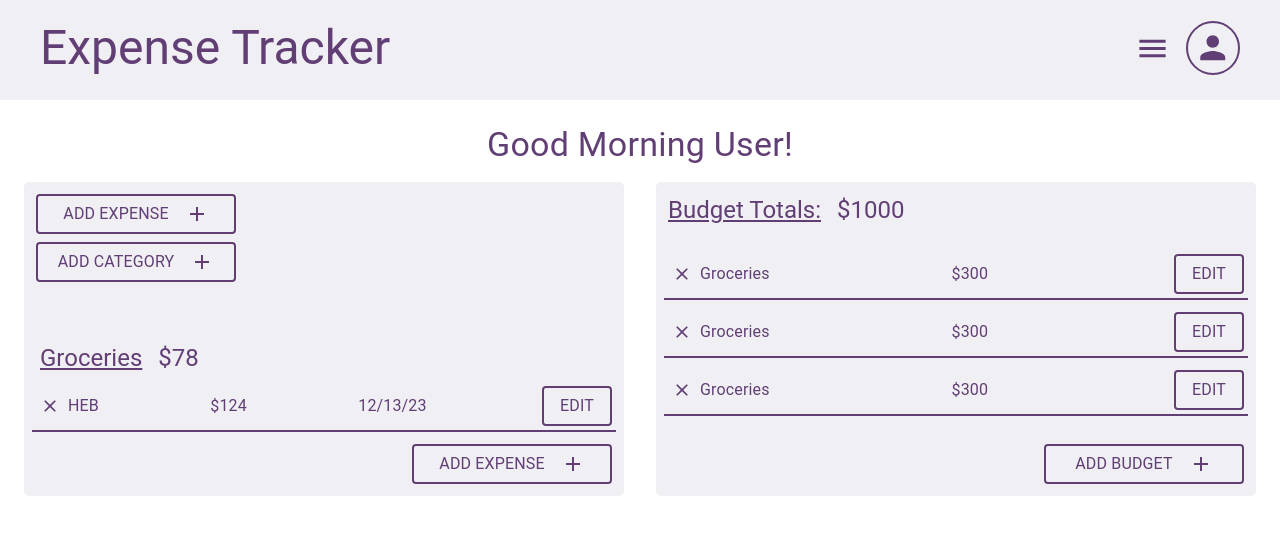
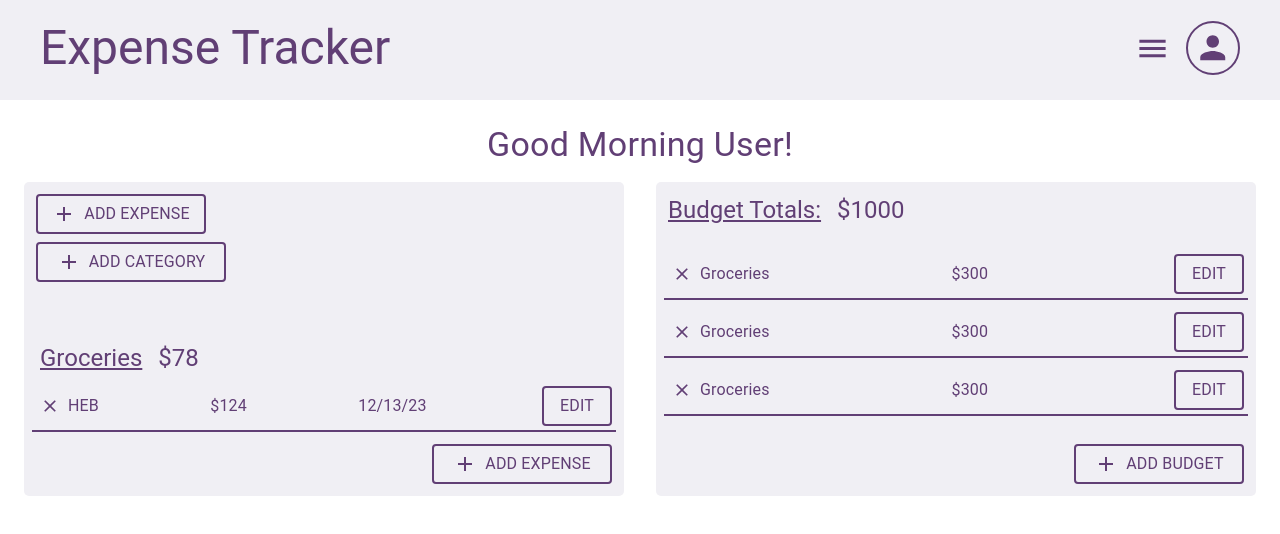
Before and after one commit to ctelfair20/expense-tracker, a React (Vite) app: page /dashboard in a window 1280 px wide. Shown: the top 534 px of the page. Built offline with nearby package versions, Linux system fonts and the light colour scheme.

Commit message:
update all buttons

```diff
--- a/src/components/BudgetTable.tsx
+++ b/src/components/BudgetTable.tsx
@@ -21,7 +21,7 @@ const BudgetTable = () => {
         <Budget />
       </Box>
       <Box sx={{ display: 'flex', justifyContent: 'flex-end' }}>
-        <CustomButton name='Add Budget' width='200px' icon={<AddIcon sx={{ pl: 2, color: "#613F75" }} />} onClick={addBudget} />
+        <CustomButton name='Add Budget' width='170px' icon={<AddIcon sx={{ pr: 1, color: "#613F75" }} />} onClick={addBudget} />
       </Box>
     </Box>
 
--- a/src/components/CategoryTable.tsx
+++ b/src/components/CategoryTable.tsx
@@ -19,7 +19,7 @@ function CategoryTable() {
         <Expense />
       </Box>
       <Box sx={{ display: 'flex', justifyContent: 'flex-end' }}>
-        <CustomButton name='Add Expense' width='200px' icon={<AddIcon sx={{ pl: 2, color: "#613F75" }} />} onClick={addExpense} />
+        <CustomButton name='Add Expense' width='180px' icon={<AddIcon sx={{ pr: 1, color: "#613F75" }} />} onClick={addExpense} />
       </Box>
     </Box>
   )
--- a/src/components/CustomButton.tsx
+++ b/src/components/CustomButton.tsx
@@ -12,10 +12,10 @@ type Props = {
 function CustomButton({ name, onClick, width, icon }: Props) {
   return (
     <Button sx={{ border: "solid #613F75 2px", width: width, height: '40px', m: 0.5 }} onClick={onClick}>
+      {icon}
       <Typography>
         {name}
       </Typography>
-      {icon}
     </Button>
   )
 }
--- a/src/pages/Dashboard.tsx
+++ b/src/pages/Dashboard.tsx
@@ -17,8 +17,8 @@ const Dashboard = () => {
         {/* categories column*/}
         <Box sx={{ width: '50%', background: "#F0EFF4", borderRadius: '5px', p: 1 }}>
           <Box sx={{ display: 'flex', flexDirection: 'column' }}>
-            <CustomButton name='Add Expense' width='200px' icon={<AddIcon sx={{ pl: 2, color: "#613F75" }} />} onClick={addExpense} />
-            <CustomButton name='Add Category' width='200px' icon={<AddIcon sx={{ pl: 2, color: "#613F75" }} />} onClick={addCategory} />
+            <CustomButton name='Add Expense' width='170px' icon={<AddIcon sx={{ pr: 1, color: "#613F75" }} />} onClick={addExpense} />
+            <CustomButton name='Add Category' width='190px' icon={<AddIcon sx={{ pr: 1, color: "#613F75" }} />} onClick={addCategory} />
           </Box>
           <Box sx={{ mt: 6 }}>
             <CategoryTable />
```
